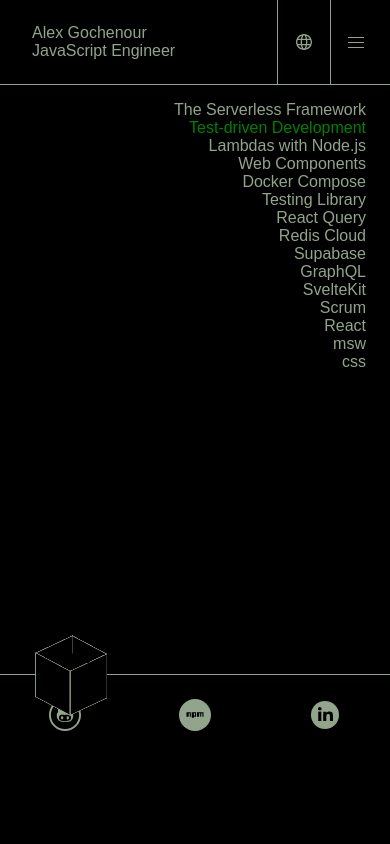
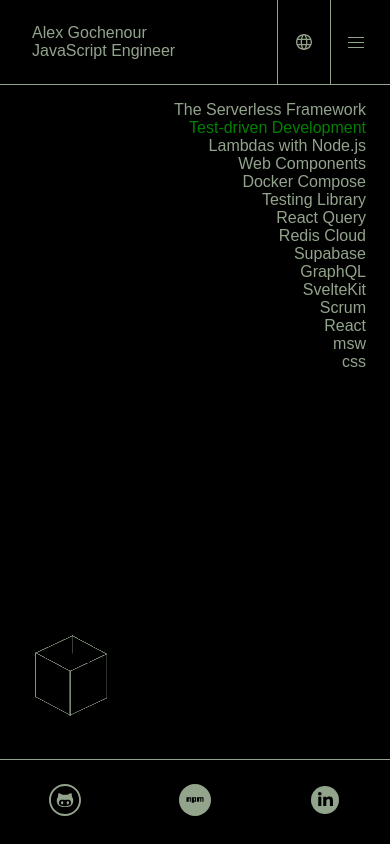
Before and after one commit to chunyukuo88/portfolio2, a React (Create React App) app: page / in a window 390 px wide. Built offline with nearby package versions, Linux system fonts and the light colour scheme; what aws-amplify would draw is missing.

Commit message:
Fixed height problem on mobile.

```diff
--- a/src/App.css
+++ b/src/App.css
@@ -119,10 +119,10 @@ footer span {
 
 @media (max-width: 400px) {
   main {
-    height: 90vh;
+    height: 100vh;
   }
   section {
-    max-height: 70vh;
+    max-height: 90vh;
   }
   #primary-content {
     display: flex;
```
